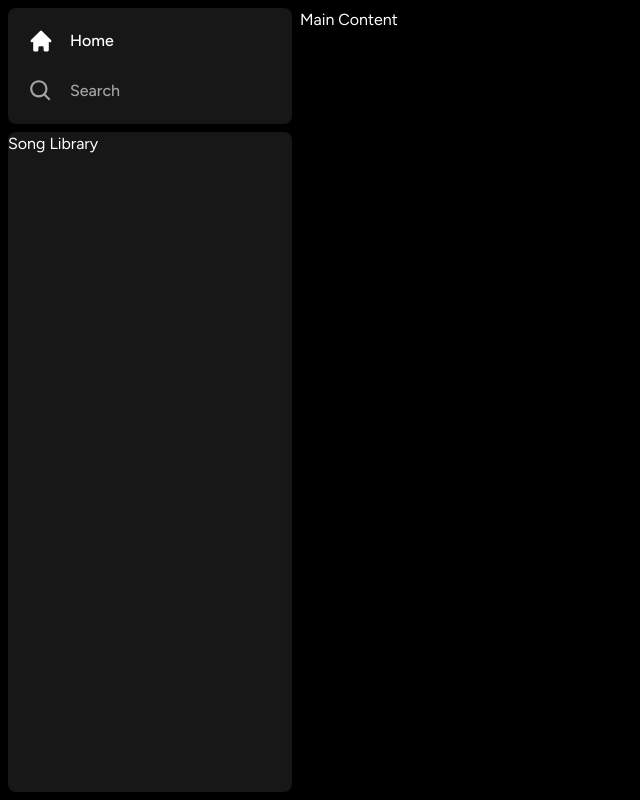
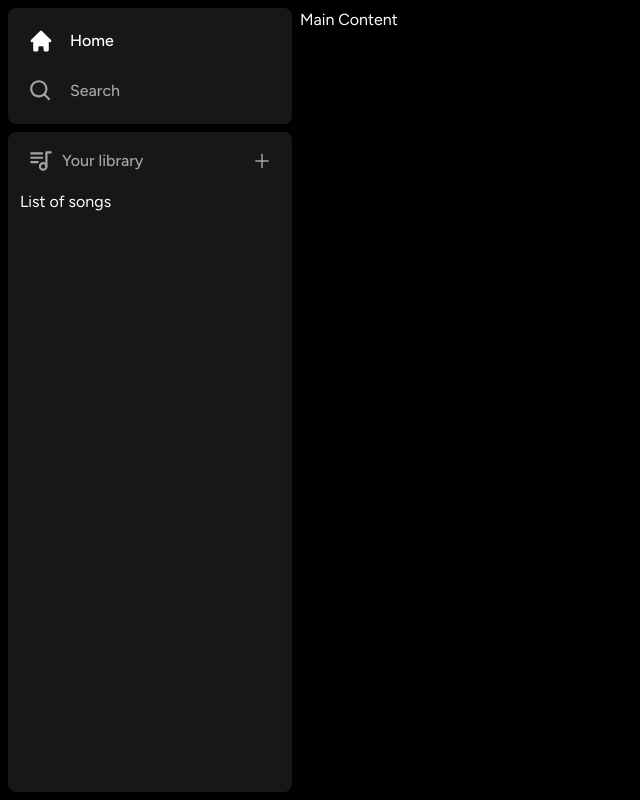
Before and after one commit to timo-tech19/spotify-clone, a Next.js app: page / in a window 1280 px wide. Shown: the whole page, without its empty margins (0-640 px from the left). Built offline with nearby package versions, Linux system fonts and the light colour scheme.

Commit message:
added your library ui element

```diff
--- /dev/null
+++ b/components/Library.tsx
@@ -0,0 +1,28 @@
+"use client";
+
+import { TbPlaylist } from "react-icons/tb";
+import { AiOutlinePlus } from "react-icons/ai";
+
+const Library = () => {
+	const onClick = () => {
+		// handle uploading songs
+	};
+	return (
+		<div className='flex flex-col'>
+			<div className='flex items-center justify-between px-5 pt-4'>
+				<div className='inline-flex items-center gap-x-2'>
+					<TbPlaylist className='text-neutral-400' size={26} />
+					<p className='text-neutral-400 font-medium text-md'>Your library</p>
+				</div>
+				<AiOutlinePlus
+					onClick={onClick}
+					size={20}
+					className='text-neutral-400 cursor-pointer hover:text-white transition'
+				/>
+			</div>
+			<div className='flex flex-col gap-y-2 mt-4 px-3'>List of songs</div>
+		</div>
+	);
+};
+
+export default Library;
--- a/components/Sidebar.tsx
+++ b/components/Sidebar.tsx
@@ -6,6 +6,7 @@
 import { BiSearch } from "react-icons/bi";
 import Box from "./Box";
 import SidebarItem from "./SidebarItem";
+import Library from "./Library";
 
 interface SidebarProps {
 	children: React.ReactNode;
@@ -42,7 +43,9 @@
 						))}
 					</div>
 				</Box>
-				<Box className='overflow-y-auto h-full'>Song Library</Box>
+				<Box className='overflow-y-auto h-full'>
+					<Library />
+				</Box>
 			</div>
 			<main className='overflow-y-auto h-full flex-1 py-2'>{children}</main>
 		</aside>
```
